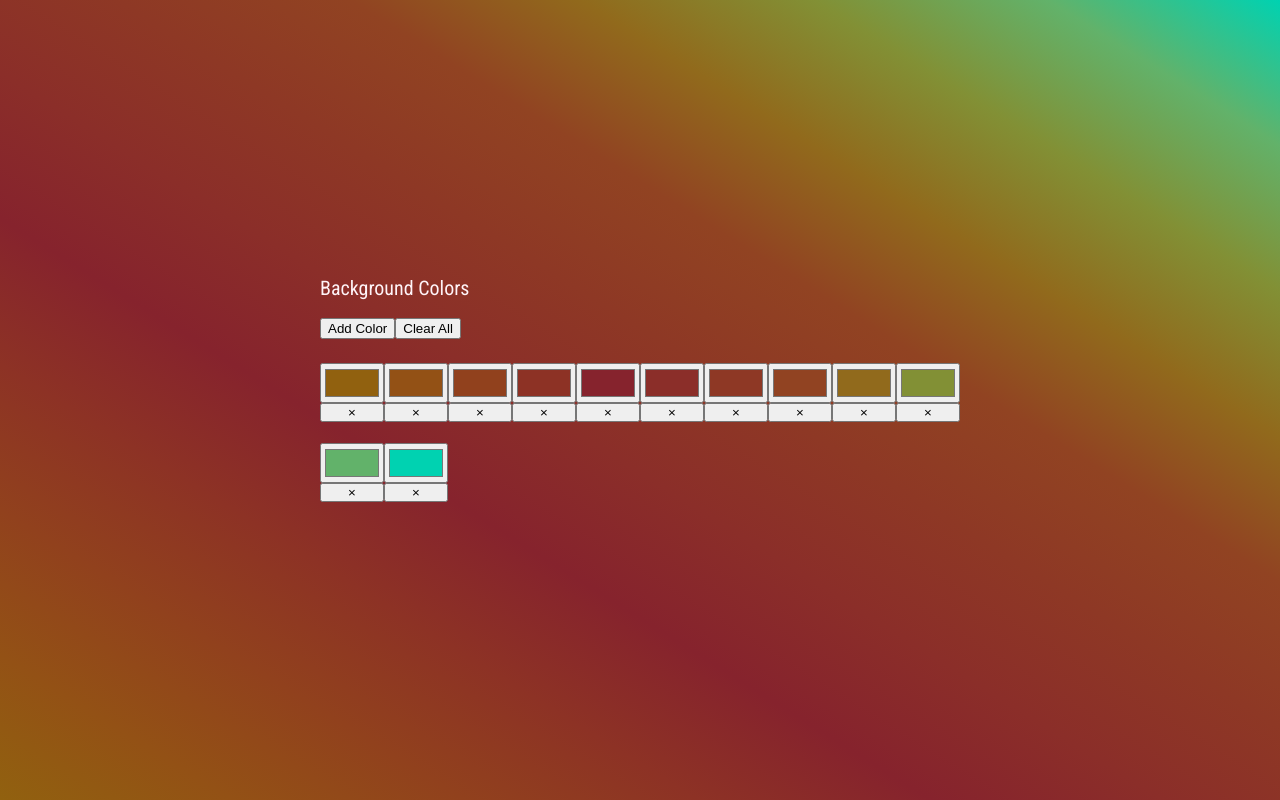
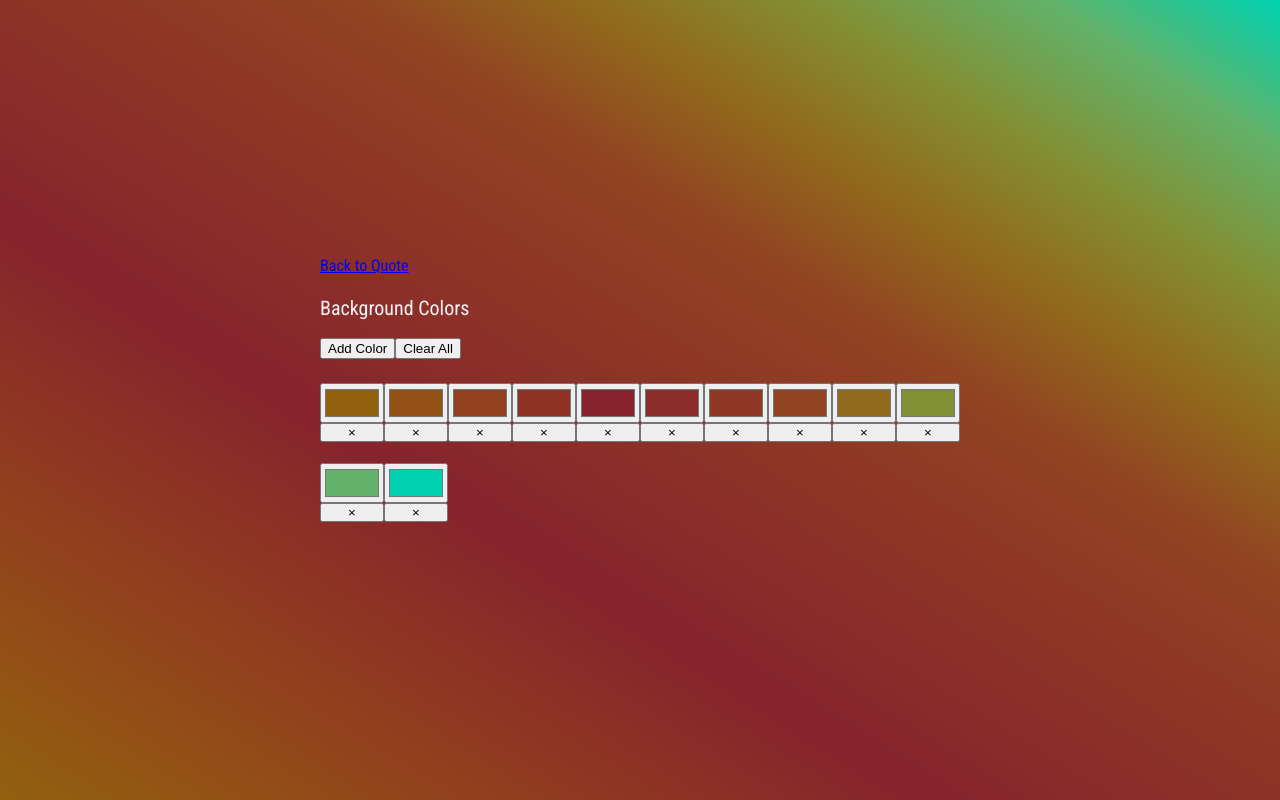
Before and after one commit to median-man/quote, a Gatsby site: page /control-panel in a window 1280 px wide. Built offline with nearby package versions, Linux system fonts and the light colour scheme; Gatsby itself is replaced by a stand-in of ours.

Commit message:
Create Fieldset component and update control panel

```diff
--- /dev/null
+++ b/src/components/Fieldset.js
@@ -0,0 +1,30 @@
+import React from "react";
+import PropTypes from "prop-types";
+import styles from "./Fieldset.module.css";
+
+export function Fieldset({ children }) {
+  return <fieldset className={styles.Fieldset}>{children}</fieldset>;
+}
+
+Fieldset.propTypes = {
+  children: PropTypes.node.isRequired,
+};
+
+export function FieldsetButtonGroup({ children }) {
+  return <div className={styles.Fieldset__ButtonGroup}>{children}</div>;
+}
+
+FieldsetButtonGroup.propTypes = {
+  children: PropTypes.oneOfType([
+    PropTypes.element,
+    PropTypes.arrayOf(PropTypes.element),
+  ]),
+};
+
+export function FieldsetLegend({ children }) {
+  return <legend className={styles.Fieldset__Legend}>{children}</legend>;
+}
+
+FieldsetLegend.propTypes = {
+  children: PropTypes.node.isRequired,
+};
--- /dev/null
+++ b/src/components/Fieldset.module.css
@@ -0,0 +1,13 @@
+.Fieldset {
+  display: flex;
+  flex-direction: column;
+}
+
+.Fieldset__Legend {
+  padding-bottom: 1em;
+  font-size: 1.25em;
+}
+
+.Fieldset__ButtonGroup {
+  margin-bottom: 1.5em;
+}
--- a/src/pages/control-panel.js
+++ b/src/pages/control-panel.js
@@ -1,4 +1,10 @@
 import React from "react";
+import { Link } from "gatsby";
+import {
+  Fieldset,
+  FieldsetLegend,
+  FieldsetButtonGroup,
+} from "../components/Fieldset";
 import styles from "./control-panel.module.css";
 import {
   ColorControl,
@@ -38,14 +44,18 @@ export default function ControlPanel() {
   };
 
   return (
-    <fieldset className={styles.Fieldset}>
-      <legend className={styles.Fieldset__Legend}>Background Colors</legend>
-      <div className={styles.Fieldset__ButtonGroup}>
+    <div>
+      <Link to="/" style={{ marginBottom: "1.5em", display: "block" }}>
+        Back to Quote
+      </Link>
+      <Fieldset>
+        <FieldsetLegend>Background Colors</FieldsetLegend>
+        <FieldsetButtonGroup>
           <button onClick={addColor}>Add Color</button>
           <button aria-label="clear all colors" onClick={removeAllColors}>
             Clear All
           </button>
-      </div>
+        </FieldsetButtonGroup>
         <div className={styles.ColorBar}>
           {bgColors.map((color, index) => {
             return (
@@ -60,6 +70,7 @@ export default function ControlPanel() {
             );
           })}
         </div>
-    </fieldset>
+      </Fieldset>
+    </div>
   );
 }
--- a/src/pages/control-panel.module.css
+++ b/src/pages/control-panel.module.css
@@ -1,17 +1,3 @@
-.Fieldset {
-  display: flex;
-  flex-direction: column;
-}
-
-.Fieldset__Legend {
-  padding-bottom: 1em;
-  font-size: 1.25em;
-}
-
-.Fieldset__ButtonGroup {
-  margin-bottom: 1.5em;
-}
-
 .ColorBar {
   display: flex;
   flex-wrap: wrap;
```
Lines whose indentation alone changed are shown as unchanged.
